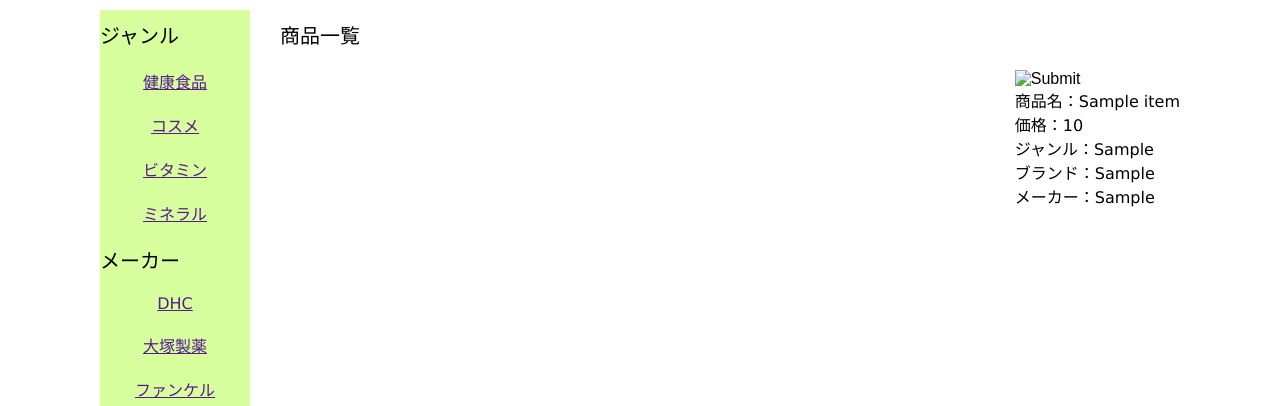
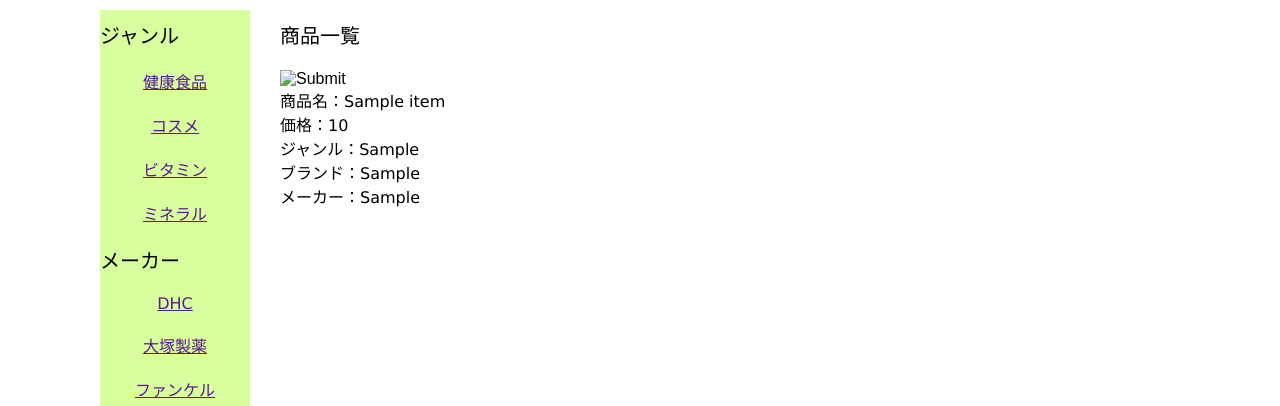
Before and after one commit to takeshimakai52/DrugStore, a PHP site: page /fe_index.php in a window 1280 px wide. Shown: the part 150-556 px from the top of the page. Run offline with PHP 8.4, Linux system fonts and the light colour scheme; tables that the repository leaves empty or names only in its code hold one stand-in row (values such as "Sample post").

Commit message:
CSS下部消去

```diff
--- a/fe_style.css
+++ b/fe_style.css
@@ -81,11 +81,3 @@ ul li{
 	margin: 20px;
 	font-size: 20px;
 }
-
-.div_items{
-	display: flex
-}
-
-.div_item{
-	float : right;
-}
```
